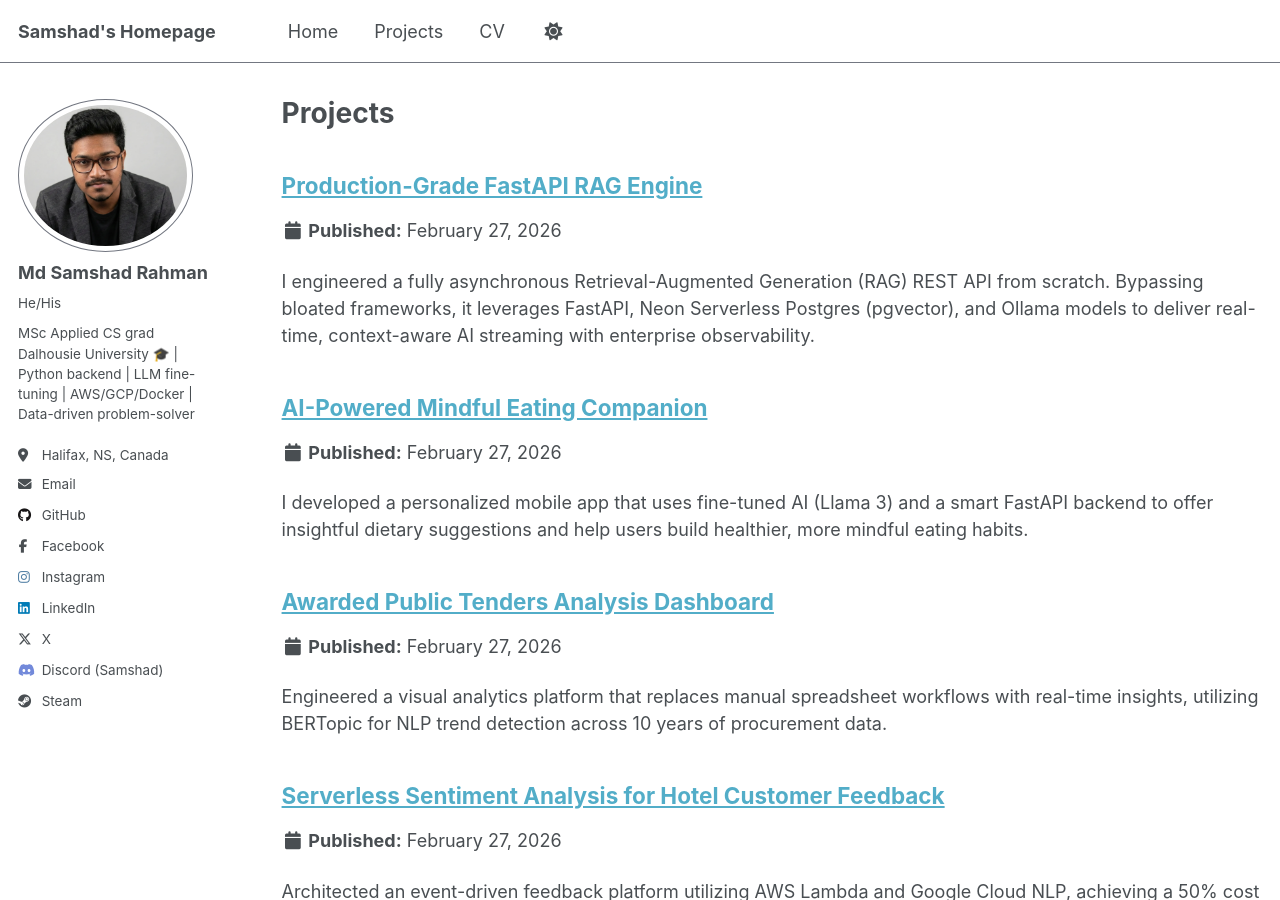
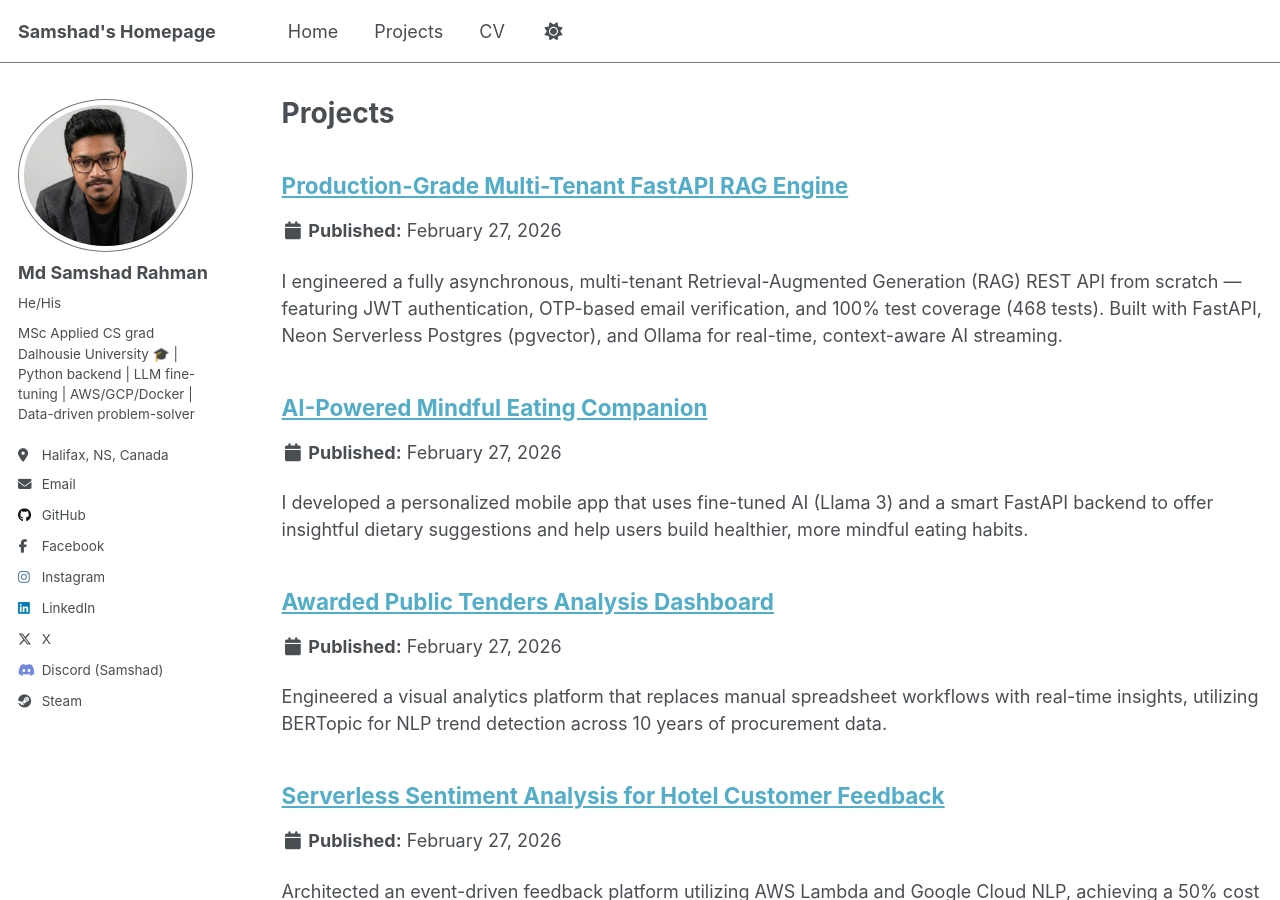
Before and after one commit to samshad/samshad, a Jekyll site: the page built from _pages/portfolio.html, in a window 1280 px wide and 900 px high. Built offline with Jekyll 4.4.1, drawn with Linux system fonts in a browser that asks for light colours; part of the change alters nothing that is shown.

Commit message:
docs: update FastAPI RAG Engine portfolio description
- Reflect multi-tenant architecture with user-scoped data isolation
- Add JWT auth, OTP email verification, and security details
- Highlight 468 tests with 100% line coverage and CI/CD pipeline
- Expand tech stack (httpx, PyJWT, bcrypt, aiosmtplib, Pydantic v2, etc.)
- Add CI badge and system architecture diagram from repo

```diff
--- a/_portfolio/0-fastapi-rag-engine.md
+++ b/_portfolio/0-fastapi-rag-engine.md
@@ -1,31 +1,45 @@
 ---
-title: "Production-Grade FastAPI RAG Engine"
-excerpt: "I engineered a fully asynchronous Retrieval-Augmented Generation (RAG) REST API from scratch. Bypassing bloated frameworks, it leverages FastAPI, Neon Serverless Postgres (pgvector), and Ollama models to deliver real-time, context-aware AI streaming with enterprise observability."
+title: "Production-Grade Multi-Tenant FastAPI RAG Engine"
+excerpt: "I engineered a fully asynchronous, multi-tenant Retrieval-Augmented Generation (RAG) REST API from scratch — featuring JWT authentication, OTP-based email verification, and 100% test coverage (468 tests). Built with FastAPI, Neon Serverless Postgres (pgvector), and Ollama for real-time, context-aware AI streaming."
 collection: portfolio
 # github_link: https://github.com/samshad/fastapi-ollama-rag
 ---
 
 **The Engineering Challenge:**
-To build a highly concurrent RAG pipeline that doesn't block the main event loop during massive PDF parsing, while completely avoiding heavy, opaque abstraction layers like LangChain. The goal was to prove that relying on raw performance, strict data contracts, and first-principles engineering yields a faster, more maintainable AI backend.
+To build a production-grade, multi-tenant RAG system with full user isolation, secure authentication, and a highly concurrent pipeline — all without relying on heavy abstraction layers like LangChain. The goal was to prove that first-principles engineering with raw async Python, strict data contracts, and real database testing yields a faster, more maintainable, and fully verifiable AI backend.
 
 **Core Architecture:**
-* **API Layer:** High-concurrency **FastAPI** leveraging async Python for zero-blocking HTTP I/O.
-* **Vector Database:** **Neon Serverless PostgreSQL** with the **pgvector** extension and **asyncpg** for optimized binary bulk data transfers.
-* **AI/LLM Engine:** **Ollama** orchestrating 1024-dimensional embeddings (**mxbai-embed-large**) and real-time text generation (**deepseek-r1:8b** / **Llama 3.2**).
-
-
+* **API Layer:** High-concurrency **FastAPI** with async Python, OAuth2 Password Bearer JWT authentication, and OTP-based email verification via **aiosmtplib**.
+* **Vector Database:** **Neon Serverless PostgreSQL 16** with the **pgvector** extension and **asyncpg** raw SQL for optimized binary bulk data transfers — no ORM overhead.
+* **AI/LLM Engine:** **Ollama** orchestrating 1024-dimensional embeddings (**mxbai-embed-large**) and real-time text generation (**deepseek-r1:8b**) via **httpx**.
+* **Multi-Tenancy:** Every document, vector, and query is scoped to an authenticated `user_id` — strict database-level isolation.
 
 **Key Technical Implementations:**
+* **Secure Authentication & Multi-Tenancy:** Implemented a complete auth system with JWT access tokens (PyJWT), bcrypt password hashing, and OTP-based email verification for both registration and password reset flows — all fully async.
 * **Zero-Blocking Document Ingestion:** Offloaded CPU-bound **PyMuPDF** C-extension execution to background thread pools (**asyncio.to_thread**), safeguarding the event loop and ensuring the server remains responsive during massive file uploads.
-* **Pure Python Semantic Chunking:** Engineered a custom $O(N)$ sliding-window text chunker that smartly snaps to natural punctuation boundaries, preserving semantic meaning without the overhead of third-party ML orchestration libraries.
+* **Pure Python Semantic Chunking:** Engineered a custom O(N) sliding-window text chunker that smartly snaps to natural punctuation boundaries, preserving semantic meaning without the overhead of third-party ML orchestration libraries.
 * **Cryptographic Deduplication:** Implemented SHA-256 fingerprinting on incoming document byte streams to instantly reject duplicate files, saving massive GPU embedding compute and preventing vector database bloat.
-* **Lightning-Fast Vector Search & Streaming:** Leveraged HNSW indexing and cosine distance (**⇔**) in Postgres for millisecond retrieval. The LLM's grounded response is streamed token-by-token directly to the client via FastAPI's **StreamingResponse**.
-* **Enterprise Observability:** Replaced standard Python text logging with **structlog** for strictly typed JSON telemetry, asynchronously piped into **Better Stack** for real-time cloud log aggregation and querying.
+* **Lightning-Fast Vector Search & Streaming:** Leveraged HNSW indexing and cosine distance (`<=>`) in Postgres for millisecond retrieval. Retrieved chunks are compiled into a grounded system prompt, and the LLM response is streamed token-by-token directly to the client via FastAPI's **StreamingResponse**.
+* **Enterprise Observability:** **structlog** JSON logging with rotating file handler, asynchronously piped into **Better Stack** for real-time cloud log aggregation and querying.
+* **Exhaustive Test Suite:** **468 tests** across unit, integration, and API route layers achieving **100% line coverage**. Integration tests run against real ephemeral **pgvector** containers in CI — no mocking SQL.
+* **CI/CD Pipeline:** GitHub Actions enforcing Ruff lint + format gates before running the full test suite against a real database.
 
 **What This Solved:**
 * **Framework Bloat:** Eliminated the overhead, latency, and unpredictability of high-level wrappers (LangChain/LlamaIndex) to gain total, deterministic control over the execution flow.
 * **AI Infrastructure Latency:** Drastically reduced perceived user latency from ~15 seconds down to sub-second levels via asynchronous HTTP streaming and highly optimized database connection pooling.
+* **Security & Isolation:** Full ownership of auth flows (no vendor lock-in), with per-user data isolation ensuring no cross-tenant data leakage.
+* **Confidence in Production:** 100% test coverage with real database integration tests eliminates entire classes of bugs that mocked tests would miss.
 
-**Tech Stack:** Python 3.12, FastAPI, PostgreSQL (Neon), pgvector, asyncpg, Ollama, PyMuPDF, Docker, structlog, Better Stack.
+**Tech Stack:** Python 3.12+, FastAPI, Uvicorn, PostgreSQL 16 (Neon), pgvector, asyncpg, Ollama, httpx, PyJWT, bcrypt, aiosmtplib, PyMuPDF, Pydantic v2, Docker, GitHub Actions, structlog, Better Stack.
 
 [![Code on GitHub](https://img.shields.io/badge/Source-Code-blue?logo=github)](https://github.com/samshad/fastapi-ollama-rag)
+[![CI](https://github.com/samshad/fastapi-ollama-rag/actions/workflows/ci.yml/badge.svg)](https://github.com/samshad/fastapi-ollama-rag/actions/workflows/ci.yml)
+
+### System Architecture:
+
+<p align="center">
+  <img src="https://raw.githubusercontent.com/samshad/fastapi-ollama-rag/main/docs/architecture.svg"
+       alt="System Architecture Diagram" width="100%">
+  <br>
+  <em>Figure: System architecture of the Production-Grade Multi-Tenant FastAPI RAG Engine.</em>
+</p>
```
